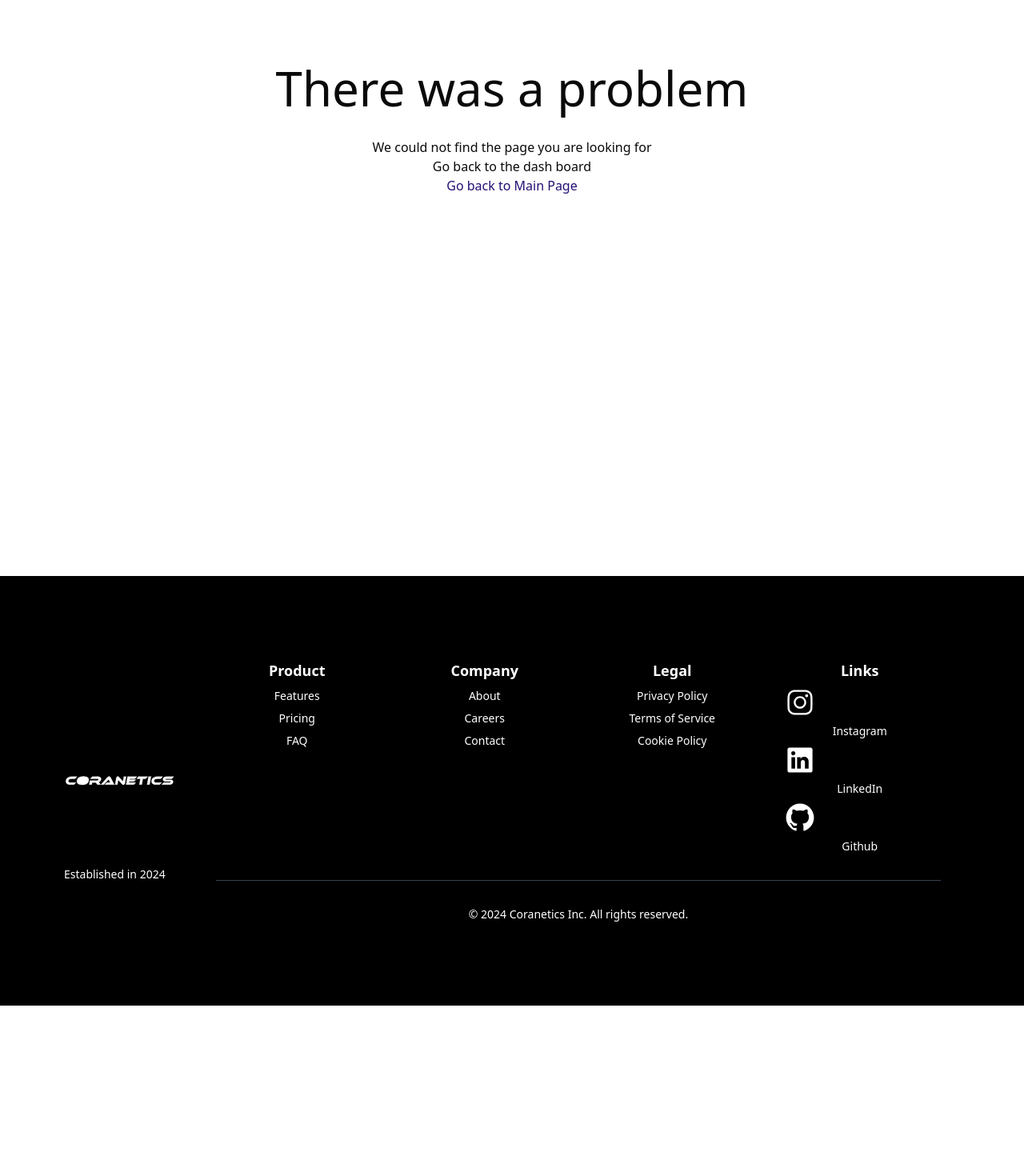
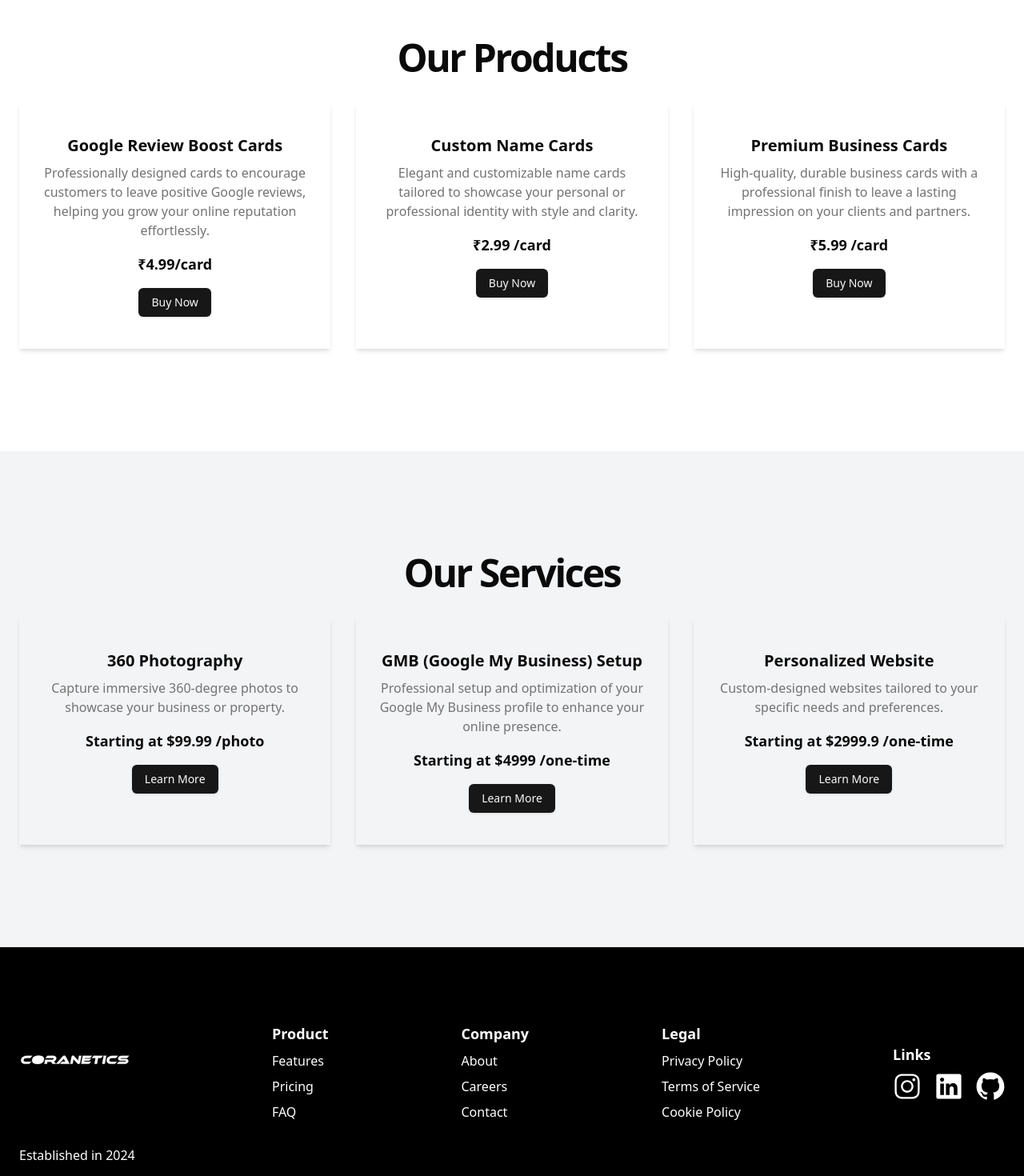
Before and after one commit to Gibberlin/Coranetics, a Next.js app: page /Products in a window 1280 px wide. Before the commit this address had no page. Shown: the part 160-1630 px from the top of the page at 80% size. Before the commit the page ends 1417 px from the top, so only its background shows below. Built offline with nearby package versions, Linux system fonts and the light colour scheme.

Commit message:
added products and services tab and need to re think footer

```diff
--- a/app/Footer.tsx
+++ b/app/Footer.tsx
@@ -1,90 +1,116 @@
-import React from 'react'
-import Logo from './Logo'
-import Link from 'next/link'
-import { GitHubLogoIcon, InstagramLogoIcon, LinkedInLogoIcon } from '@radix-ui/react-icons'
+import React from "react";
+import Logo from "./Logo";
+import Link from "next/link";
+import { GitHubLogoIcon, InstagramLogoIcon, LinkedInLogoIcon } from "@radix-ui/react-icons";
+
 const Footer = () => {
   return (
-    <footer className="footer bg-black text-white flex justify-items-center flex-col items-center md:flex-row md:justify-between md:p-20 text-center xs:hidden">
-  {/* <aside>
+    <footer className="bg-black text-white py-10">
+      <div className="container mx-auto px-4 md:px-6">
+        {/* Top Section */}
+        <div className="flex flex-col md:flex-row justify-between items-start md:items-center space-y-8 md:space-y-0">
+          {/* Logo and Info */}
+          <div className="text-center md:text-left">
             <Logo />
-    <p>
-      Coranetics Industries Ltd.
-      <br />
-
-    </p>
-  </aside>
-  <div className='flex justify-items-center w-full'>
-  <nav className='flex 1 justify-between'>
-    <h6 className="footer-title">Services</h6>
-    <a className="link link-hover">Branding</a>
-    <a className="link link-hover">Design</a>
-    <a className="link link-hover">Marketing</a>
-    <a className="link link-hover">Advertisement</a>
-  </nav>
-  <nav>
-    <h6 className="footer-title">Company</h6>
-    <a className="link link-hover">About us</a>
-    <a className="link link-hover">Contact</a>
-    <a className="link link-hover">Jobs</a>
-    <a className="link link-hover">Press kit</a>
-  </nav>
-  <nav>
-    <h6 className="footer-title">Legal</h6>
-    <a className="link link-hover">Terms of use</a>
-    <a className="link link-hover">Privacy policy</a>
-    <a className="link link-hover">Cookie policy</a>
-  </nav>
-  </div>
-   */}
-   <div>
-   <Logo />
-   <p>Established in 2024</p>
+            <p className="mt-2">Established in 2024</p>
           </div>
 
-
-     <footer className="w-full py-6  text-white">
-        <div className="container px-4 md:px-6 mx-auto w-full">
-          <div className="grid grid-cols-2 md:grid-cols-4 gap-8">
-            <div>
-              <h3 className="text-lg font-semibold mb-2">Product</h3>
-              <ul className="space-y-2">
-                <li><Link href="#" className="hover:underline">Features</Link></li>
-                <li><Link href="#" className="hover:underline">Pricing</Link></li>
-                <li><Link href="#" className="hover:underline">FAQ</Link></li>
+          {/* Product Links */}
+          <div className="w-full md:w-auto">
+            <h3 className="text-lg font-semibold mb-2 text-center md:text-left">Product</h3>
+            <ul className="space-y-2 text-center md:text-left">
+              <li>
+                <Link href="#" className="hover:underline">
+                  Features
+                </Link>
+              </li>
+              <li>
+                <Link href="#" className="hover:underline">
+                  Pricing
+                </Link>
+              </li>
+              <li>
+                <Link href="#" className="hover:underline">
+                  FAQ
+                </Link>
+              </li>
             </ul>
           </div>
-            <div>
-              <h3 className="text-lg font-semibold mb-2">Company</h3>
-              <ul className="space-y-2">
-                <li><Link href="#" className="hover:underline">About</Link></li>
-                <li><Link href="#" className="hover:underline">Careers</Link></li>
-                <li><Link href="#" className="hover:underline">Contact</Link></li>
+
+          {/* Company Links */}
+          <div className="w-full md:w-auto">
+            <h3 className="text-lg font-semibold mb-2 text-center md:text-left">Company</h3>
+            <ul className="space-y-2 text-center md:text-left">
+              <li>
+                <Link href="#" className="hover:underline">
+                  About
+                </Link>
+              </li>
+              <li>
+                <Link href="#" className="hover:underline">
+                  Careers
+                </Link>
+              </li>
+              <li>
+                <Link href="#" className="hover:underline">
+                  Contact
+                </Link>
+              </li>
             </ul>
           </div>
-            <div>
-              <h3 className="text-lg font-semibold mb-2">Legal</h3>
-              <ul className="space-y-2">
-                <li><Link href="#" className="hover:underline">Privacy Policy</Link></li>
-                <li><Link href="#" className="hover:underline">Terms of Service</Link></li>
-                <li><Link href="#" className="hover:underline">Cookie Policy</Link></li>
+
+          {/* Legal Links */}
+          <div className="w-full md:w-auto">
+            <h3 className="text-lg font-semibold mb-2 text-center md:text-left">Legal</h3>
+            <ul className="space-y-2 text-center md:text-left">
+              <li>
+                <Link href="#" className="hover:underline">
+                  Privacy Policy
+                </Link>
+              </li>
+              <li>
+                <Link href="#" className="hover:underline">
+                  Terms of Service
+                </Link>
+              </li>
+              <li>
+                <Link href="#" className="hover:underline">
+                  Cookie Policy
+                </Link>
+              </li>
             </ul>
           </div>
-            <div>
-              <h3 className="text-lg font-semibold mb-2">Links</h3>
-              <ul className="space-y-2 flex-row">
-                <li className='flex-1'><Link href="https://www.instagram.com/coranetics/" className="hover:scale-105"><InstagramLogoIcon className="m-2 h-9 w-9" />Instagram</Link></li>
-                <li className='flex-2'><Link href="#" className="hover:underline"><LinkedInLogoIcon className='m-2 h-9 w-9 '/>LinkedIn</Link></li>
-                <li><Link href="#" className="hover:underline"><GitHubLogoIcon className='m-2 h-9 w-9'/>Github</Link></li>
+
+          {/* Social Links */}
+          <div className="w-full md:w-auto">
+            <h3 className="text-lg font-semibold mb-2 text-center md:text-left">Links</h3>
+            <ul className="flex justify-center md:justify-start space-x-4">
+              <li>
+                <Link href="https://www.instagram.com/coranetics/" className="hover:scale-105">
+                  <InstagramLogoIcon className="h-9 w-9" />
+                </Link>
+              </li>
+              <li>
+                <Link href="#" className="hover:scale-105">
+                  <LinkedInLogoIcon className="h-9 w-9" />
+                </Link>
+              </li>
+              <li>
+                <Link href="#" className="hover:scale-105">
+                  <GitHubLogoIcon className="h-9 w-9" />
+                </Link>
+              </li>
             </ul>
           </div>
         </div>
+
+        {/* Bottom Section */}
         <div className="mt-8 pt-8 border-t border-gray-700 text-center">
           <p className="text-sm">© 2024 Coranetics Inc. All rights reserved.</p>
         </div>
       </div>
     </footer>
-</footer>
-  )
-}
+  );
+};
 
-export default Footer
+export default Footer;
--- a/app/NavBar.tsx
+++ b/app/NavBar.tsx
@@ -27,7 +27,7 @@ const NavBar = () => {
             <span className="sr-only">Toggle Menu</span>
           </Button>
           <div className={`${isMenuOpen ? 'flex' : 'hidden'} lg:flex flex-col lg:flex-row absolute lg:relative top-20 lg:top-0 left-0 lg:left-auto w-full lg:w-auto bg-background lg:bg-transparent p-4 lg:p-0 space-y-2 lg:space-y-0 lg:space-x-4 rounded-b-lg lg:rounded-none animate-out`}>
-            {["Features", "Pricing", "About", "Contact"].map((item) => (
+            {["Products", "Pricing", "Features", "Contact"].map((item) => (
               <Button key={item} variant="ghost" className="text-primary md:text-background" asChild>
                 <Link href={item}>{item}</Link>
               </Button>
--- /dev/null
+++ b/app/Products/Services.json
@@ -0,0 +1,20 @@
+[
+  {
+    "id": 1,
+    "name": "360 Photography",
+    "description": "Capture immersive 360-degree photos to showcase your business or property.",
+    "price": "Starting at $99.99 /photo"
+  },
+  {
+    "id": 2,
+    "name": "GMB (Google My Business) Setup",
+    "description": "Professional setup and optimization of your Google My Business profile to enhance your online presence.",
+    "price": "Starting at $4999 /one-time"
+  },
+  {
+    "id": 3,
+    "name": "Personalized Website",
+    "description": "Custom-designed websites tailored to your specific needs and preferences.",
+    "price": "Starting at $2999.9 /one-time"
+  }
+]
--- /dev/null
+++ b/app/Products/page.tsx
@@ -0,0 +1,55 @@
+import { Button } from "@/components/ui/button";
+import products from "./products.json"; // Import the products JSON file
+import services from "./Services.json"; // Import the services JSON file
+
+export default function ProductsPage() {
+  return (
+    <div className="flex flex-col min-h-screen">
+      <main className="flex-1">
+        {/* Products Section */}
+        <section className="w-full py-12 md:py-24 lg:py-32 text-grey-800">
+          <div className="container px-4 md:px-6 m-auto">
+            <h2 className="text-3xl font-bold tracking-tighter sm:text-5xl text-center mb-8">
+              Our Products
+            </h2>
+            <div className="grid grid-cols-1 sm:grid-cols-2 lg:grid-cols-3 gap-8">
+              {products.map((product) => (
+                <div
+                  key={product.id}
+                  className="flex flex-col items-center text-center border-primary shadow-md py-10 px-6 hover:scale-105"
+                >
+                  <h3 className="text-xl font-bold mb-2">{product.name}</h3>
+                  <p className="text-muted-foreground mb-4">{product.description}</p>
+                  <span className="text-lg font-semibold">{product.price}</span>
+                  <Button className="mt-4">Buy Now</Button>
+                </div>
+              ))}
+            </div>
+          </div>
+        </section>
+
+        {/* Services Section */}
+        <section className="w-full py-12 md:py-24 lg:py-32 text-grey-800 bg-gray-100">
+          <div className="container px-4 md:px-6 m-auto">
+            <h2 className="text-3xl font-bold tracking-tighter sm:text-5xl text-center mb-8">
+              Our Services
+            </h2>
+            <div className="grid grid-cols-1 sm:grid-cols-2 lg:grid-cols-3 gap-8">
+              {services.map((service) => (
+                <div
+                  key={service.id}
+                  className="flex flex-col items-center text-center border-primary shadow-md py-10 px-6 hover:scale-105"
+                >
+                  <h3 className="text-xl font-bold mb-2">{service.name}</h3>
+                  <p className="text-muted-foreground mb-4">{service.description}</p>
+                  <span className="text-lg font-semibold">{service.price}</span>
+                  <Button className="mt-4">Learn More</Button>
+                </div>
+              ))}
+            </div>
+          </div>
+        </section>
+      </main>
+    </div>
+  );
+}
--- /dev/null
+++ b/app/Products/products.json
@@ -0,0 +1,20 @@
+[
+  {
+    "id": 1,
+    "name": "Google Review Boost Cards",
+    "description": "Professionally designed cards to encourage customers to leave positive Google reviews, helping you grow your online reputation effortlessly.",
+    "price": "₹4.99/card"
+  },
+  {
+    "id": 2,
+    "name": "Custom Name Cards",
+    "description": "Elegant and customizable name cards tailored to showcase your personal or professional identity with style and clarity.",
+    "price": "₹2.99 /card"
+  },
+  {
+    "id": 3,
+    "name": "Premium Business Cards",
+    "description": "High-quality, durable business cards with a professional finish to leave a lasting impression on your clients and partners.",
+    "price": "₹5.99 /card"
+  }
+]
--- a/app/page.tsx
+++ b/app/page.tsx
@@ -1,6 +1,6 @@
 //Coranetics Main Page
 import { Button } from "@/components/ui/button"
-// import Link from "next/link"
+import Link from "next/link"
 import AnimatedHero from "./components/animatedHero"
 // import NavBar from "./NavBar"
 
```
Lines whose indentation alone changed are shown as unchanged.
